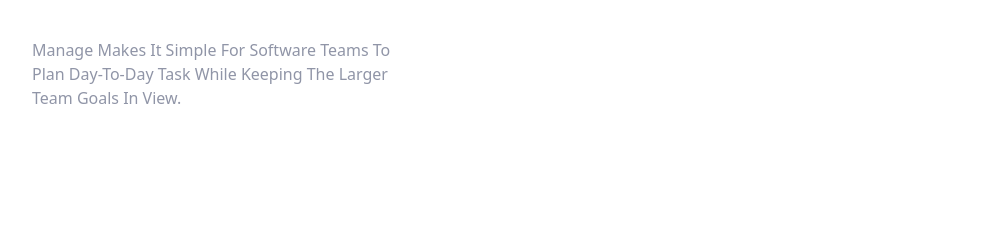
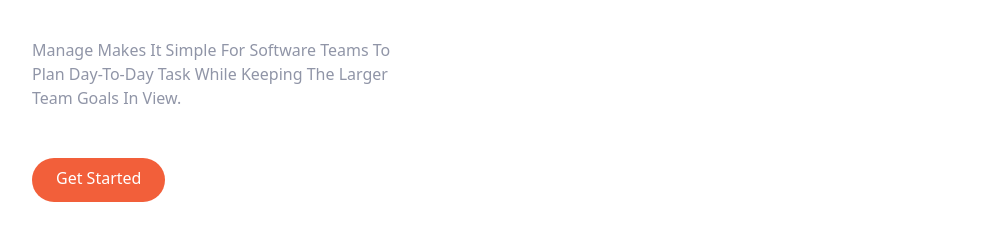
Before and after one commit to Chrstphr9/Scratch_Tailwind, a website: page index.html in a window 1280 px wide. Shown: the part 286-526 px from the top of the page, without its empty margins (144-1135 px from the left). Drawn offline with Linux system fonts and the light colour scheme.

Commit message:
added the get started button

```diff
--- a/index.html
+++ b/index.html
@@ -16,7 +16,7 @@
       <div class="pt2">
         <img src="img/logo.svg" alt="" />
       </div>
-      <div class="hidden md:flex space-x-6">
+      <div class="hidden  space-x-6 md:flex">
         <a href="#" class="hover:text-darkGrayishBlue">Pricing</a>
         <a href="#" class="hover:text-darkGrayishBlue">Product</a>
         <a href="#" class="hover:text-darkGrayishBlue">About</a>
@@ -30,7 +30,7 @@
     </div>
   </nav>
   <section id="hero">
-    <div class="container flex flex-col-reverse md:flex-row items-center px-6 mx-auto mt-10 space-y-0 md:space-y-0">
+    <div class="container flex flex-col-reverse items-center px-6 mx-auto mt-10 space-y-0 md:space-y-0 md:flex-row">
       <div class="flex flex-col mb-32 space-y-12 md:w-1/2">
         <h1 class="max-w-md text-4xl font-bold text-center md:text-5xl md:text-left">
           Bring Everyone Together To Build Better Products
@@ -38,6 +38,12 @@
         <p class="max-w-sm text-center text-darkGrayishBlue md:text-left">
           Manage Makes It Simple For Software Teams To Plan Day-To-Day Task While Keeping The Larger Team Goals In View.
         </p>
+        <div class="flex justify-center md:justify-start">
+          <a href="#"
+        class="p-3 px-6 pt-2 text-white bg-brightRed rounded-full baseline hover:bg-brightRedLight">
+        Get Started
+      </a>
+        </div>
       </div>
   </section>
 </body>
```
Also changed, not shown: css/main.css.
